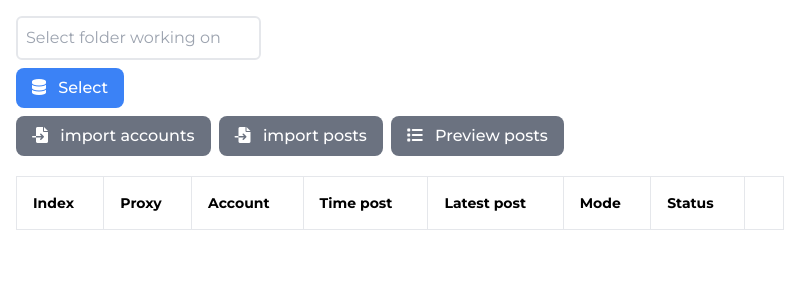
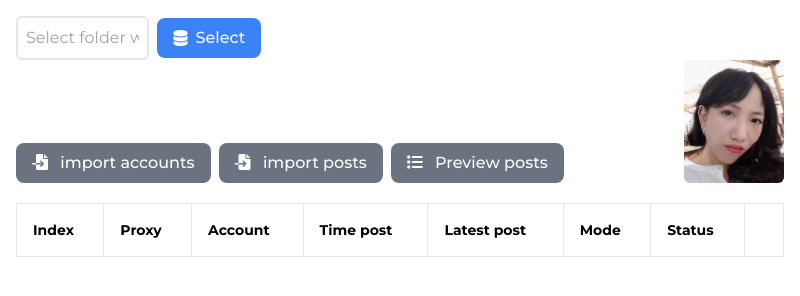
Before and after one commit to hieudn2012/post-tool, an Electron app: page index.html in a window 800 px wide. Drawn offline with Linux system fonts and the light colour scheme; no server answers.

Commit message:
Update icons

```diff
--- a/index.html
+++ b/index.html
@@ -21,17 +21,18 @@
 <body>
   <div class="p-4">
     <div class="grid grid-cols-3 gap-4">
-      <div>
+      <div class="flex gap-2 items-center">
         <input type="text" id="folder-input" class="w-full p-2 border-2 border-gray-200 rounded-md" readonly
           placeholder="Select folder working on">
         <button id="select-folder"
-          class="bg-blue-500 hover:bg-blue-700 text-white font-medium py-2 px-4 rounded-lg mt-2">
-          <i class="fa-solid fa-database mr-2"></i>
-          Select
+          class="bg-blue-500 hover:bg-blue-700 text-white font-medium py-2 px-4 rounded-lg flex items-center gap-2">
+          <i class="fa-solid fa-database"></i>
+          <p>Select</p>
         </button>
       </div>
     </div>
-    <div class="mt-2 flex gap-2">
+    <div class="flex justify-between">
+      <div class="flex gap-2 flex-1 items-end">
         <button id="import-accounts" class="bg-gray-500 hover:bg-gray-700 text-white font-medium py-2 px-4 rounded-lg">
           <i class="fa-solid fa-file-import mr-2"></i>
           import accounts
@@ -43,6 +44,10 @@
         <button id="preview-posts" class="bg-gray-500 hover:bg-gray-700 text-white font-medium py-2 px-4 rounded-lg">
           <i class="fa-solid fa-list mr-2"></i>
           Preview posts</button>
+      </div>
+      <div class="flex-shrink-0 w-[100px] aspect-square">
+        <img src="hot-bac.png" class="rounded-md" />
+      </div>
     </div>
     <table class="w-full text-left border-collapse [&_td]:border [&_td]:p-4 [&_th]:border [&_th]:p-4 mt-5">
       <thead>
```
Also changed, not shown: features/preview-posts/preview-posts.html (+1 -0 lines), features/view-histories/preview-histories.html (+2 -0 lines), hot-bac.png (added), output.css. Lines whose indentation alone changed are shown as unchanged.
